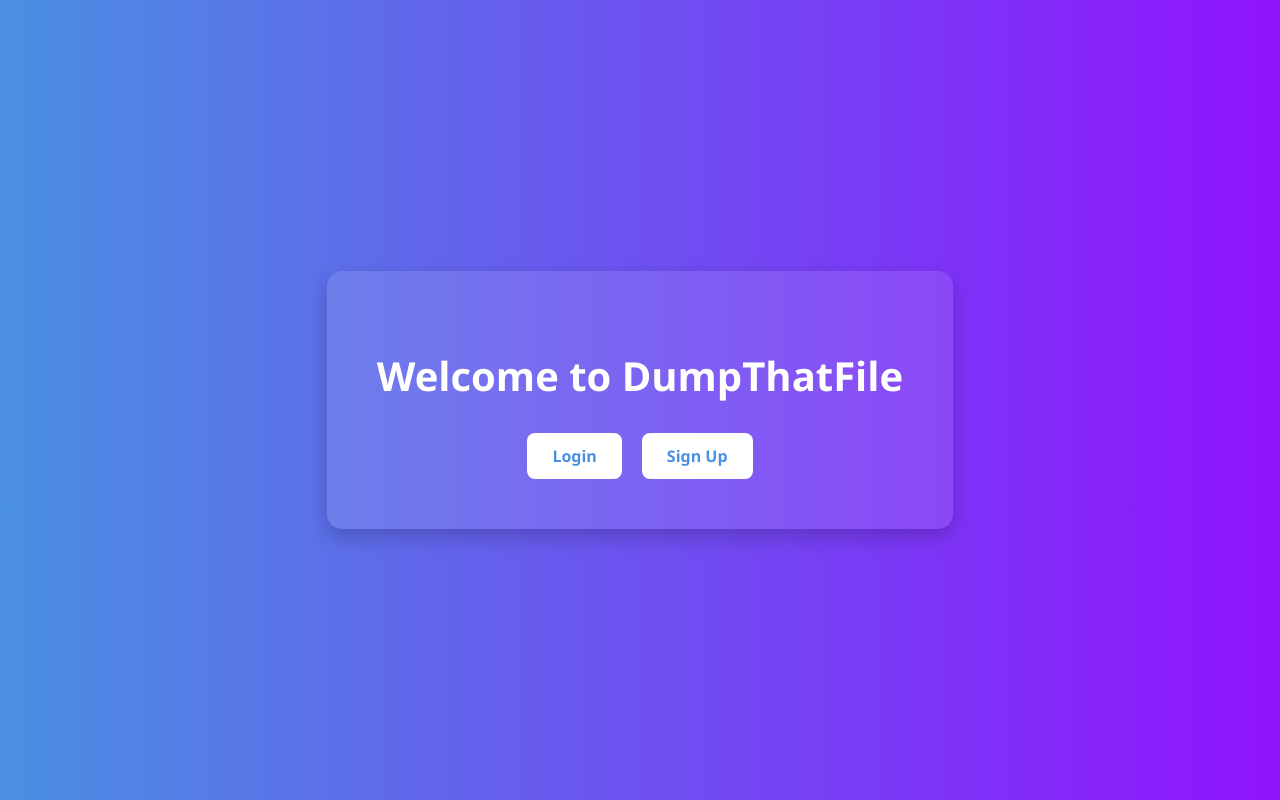
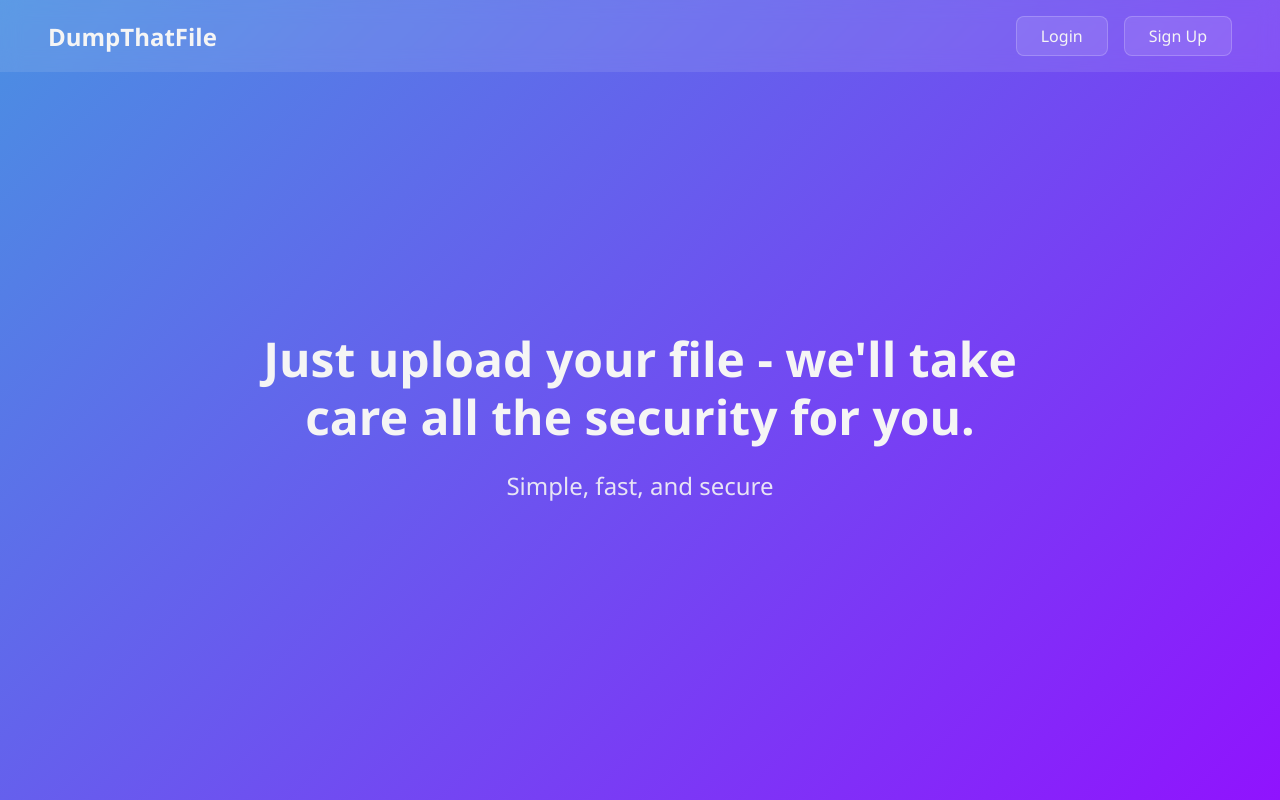
Before and after one commit to FakeLife0697/DumpThatFile, a Flask app: page / in a window 1280 px wide. Run offline with Flask 3, Linux system fonts and the light colour scheme; parts of the project's set-up code (start-up, migrations or seed data) failed here and were passed over.

Commit message:
30/05/2025  #1: Update Front-end

```diff
--- a/app/static/index.css
+++ b/app/static/index.css
@@ -2,45 +2,96 @@ body {
     margin: 0;
     padding: 0;
     font-family: 'Segoe UI', Tahoma, Geneva, Verdana, sans-serif;
-    background: linear-gradient(to right, #4a90e2, #9013fe);
-    color: white;
-    height: 100vh;
-    display: flex;
-    align-items: center;
-    justify-content: center;
+    background: linear-gradient(135deg, #4a90e2, #9013fe);
+    color: #f5f5f5;
+    min-height: 100vh;
 }
 
-.container {
-    text-align: center;
+header {
+    position: fixed;
+    top: 0;
+    left: 0;
+    right: 0;
     background-color: rgba(255, 255, 255, 0.1);
-    padding: 50px;
-    border-radius: 15px;
-    box-shadow: 0 8px 20px rgba(0, 0, 0, 0.2);
+    backdrop-filter: blur(10px);
+    padding: 1rem;
+    z-index: 1000;
 }
 
-h1 {
-    font-size: 2.5em;
-    margin-bottom: 30px;
+.header-content {
+    max-width: 1200px;
+    margin: 0 auto;
+    display: flex;
+    justify-content: space-between;
+    align-items: center;
+    padding: 0 2rem;
+}
+
+.logo {
+    font-size: 1.5rem;
+    font-weight: 700;
+    color: #f5f5f5;
+    text-decoration: none;
 }
 
 .auth-buttons {
     display: flex;
-    justify-content: center;
-    gap: 20px;
+    gap: 1rem;
 }
 
 .btn {
-    padding: 12px 25px;
-    background-color: white;
-    color: #4a90e2;
+    padding: 0.5rem 1.5rem;
+    background-color: rgba(255, 255, 255, 0.1);
+    color: #f5f5f5;
     text-decoration: none;
-    font-weight: bold;
+    font-weight: 500;
     border-radius: 8px;
-    transition: background-color 0.3s, color 0.3s;
+    border: 1px solid rgba(255, 255, 255, 0.2);
+    transition: all 0.3s ease;
 }
 
 .btn:hover {
-    background-color: #4a90e2;
-    color: white;
-    box-shadow: 0 4px 10px rgba(0, 0, 0, 0.2);
+    background-color: rgba(255, 255, 255, 0.2);
+    transform: translateY(-2px);
+    box-shadow: 0 4px 15px rgba(0, 0, 0, 0.1);
 }
+
+.hero {
+    height: 100vh;
+    display: flex;
+    justify-content: center;
+    align-items: center;
+    text-align: center;
+    padding: 0 2rem;
+}
+
+.hero-content {
+    max-width: 800px;
+}
+
+.hero h1 {
+    font-size: 3rem;
+    font-weight: 700;
+    margin-bottom: 1.5rem;
+    line-height: 1.2;
+}
+
+.hero p {
+    font-size: 1.5rem;
+    opacity: 0.9;
+    margin: 0;
+}
+
+@media (max-width: 768px) {
+    .header-content {
+        padding: 0 1rem;
+    }
+
+    .hero h1 {
+        font-size: 2rem;
+    }
+
+    .hero p {
+        font-size: 1.2rem;
+    }
+}
--- a/app/templates/index.html
+++ b/app/templates/index.html
@@ -5,12 +5,21 @@
     <link rel="stylesheet" href="{{ url_for('static', filename='index.css') }}">
 </head>
 <body>
-    <div class="container">
-        <h1>Welcome to DumpThatFile</h1>
-        <div class="auth-buttons">
-            <a href="{{ url_for('login.login') }}" class="btn">Login</a>
-            <a href="{{ url_for('signup.signup') }}" class="btn">Sign Up</a>
+    <header>
+        <div class="header-content">
+            <div class="logo">DumpThatFile</div>
+            <nav class="auth-buttons">
+                <a href="{{ url_for('login.login') }}" class="btn">Login</a>
+                <a href="{{ url_for('signup.signup') }}" class="btn">Sign Up</a>
+            </nav>
         </div>
-    </div>
+    </header>
+
+    <main class="hero">
+        <div class="hero-content">
+            <h1>Just upload your file - we'll take care all the security for you.</h1>
+            <p>Simple, fast, and secure</p>
+        </div>
+    </main>
 </body>
 </html>
```
Also changed, not shown: app/static/admin.css (+80 -25 lines), app/static/home.css (+91 -46 lines), app/static/login.css (+28 -15 lines), app/static/signup.css (+28 -15 lines), app/templates/admin.html (+12 -5 lines), app/templates/home.html (+15 -8 lines).
